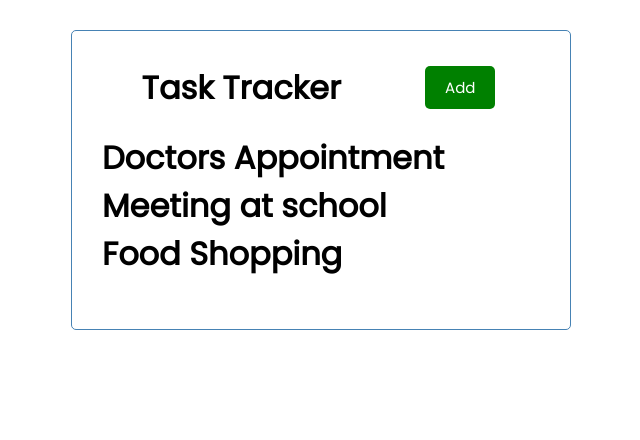
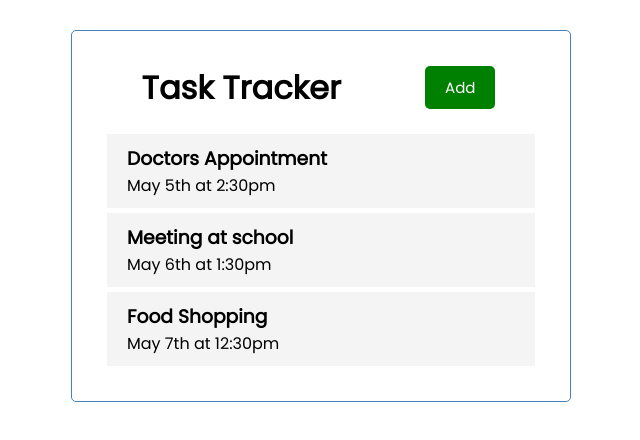
Before and after one commit to LindaMangena/Angular_task_Tracker, an Angular app in the folder TaskTracker/: page / in a window 1280 px wide. Shown: the top 440 px of the page, without its empty margins (319-959 px from the left). Built offline with nearby package versions, Linux system fonts and the light colour scheme.

Commit message:
added styling

```diff
--- a/TaskTracker/src/app/components/task-item/task-item.component.css
+++ b/TaskTracker/src/app/components/task-item/task-item.component.css
@@ -0,0 +1,16 @@
+.task {
+  background: #f4f4f4;
+  margin: 5px;
+  padding: 10px 20px;
+  cursor: pointer;
+}
+
+.task.reminder {
+  border-left: 5px solid green;
+}
+
+.task h3 {
+  display: flex;
+  align-items: center;
+  justify-content: space-between;
+}
--- a/TaskTracker/src/app/components/task-item/task-item.component.html
+++ b/TaskTracker/src/app/components/task-item/task-item.component.html
@@ -1,3 +1,4 @@
 <div class="task">
-    <h1>{{task.text}}</h1>
+    <h3>{{task.text}}</h3>
+    <p>{{task.day}}</p>
 </div>
```
